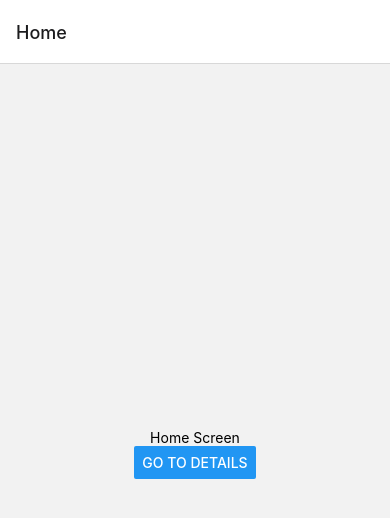
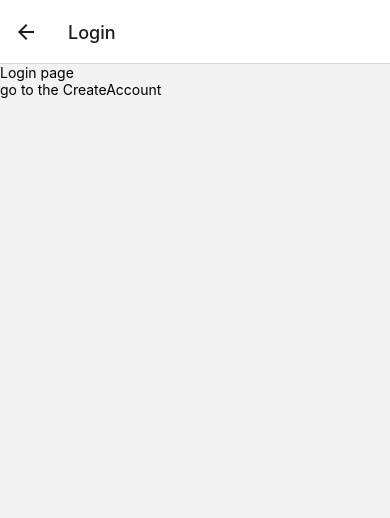
Before and after one commit to bellDev-code/healthApp-front, a React Native app: screen /Login in a window 390 px wide. Shown: the top 518 px of the page. Built offline with nearby package versions, Linux system fonts and the light colour scheme.

Commit message:
Add navigator LoggedOutNav

```diff
--- a/src/App.jsx
+++ b/src/App.jsx
@@ -1,22 +1,11 @@
 import * as React from 'react';
 import {NavigationContainer} from '@react-navigation/native';
-import {createNativeStackNavigator} from '@react-navigation/native-stack';
-import Home from './screens/Home';
-import DetailsScreen from './screens/DetailsScreen';
-
-const Stack = createNativeStackNavigator();
+import LoggedOutNav from './navigators/LoggedOutNav';
 
 function App() {
   return (
     <NavigationContainer>
-      <Stack.Navigator>
-        <Stack.Screen
-          name="Home"
-          component={Home}
-          // options={{title: 'Overview'}}
-        />
-        <Stack.Screen name="DetailsScreen" component={DetailsScreen} />
-      </Stack.Navigator>
+      <LoggedOutNav />
     </NavigationContainer>
   );
 }
--- /dev/null
+++ b/src/navigators/LoggedOutNav.jsx
@@ -0,0 +1,17 @@
+import {createStackNavigator} from '@react-navigation/stack';
+import React from 'react';
+import CreateAccount from '../screens/CreateAccount';
+import Home from '../screens/Home';
+import Login from '../screens/Login';
+
+const Stack = createStackNavigator();
+
+export default function LoggedOutNav() {
+  return (
+    <Stack.Navigator>
+      <Stack.Screen name="Home" component={Home} />
+      <Stack.Screen name="Login" component={Login} />
+      <Stack.Screen name="CreateAccount" component={CreateAccount} />
+    </Stack.Navigator>
+  );
+}
--- /dev/null
+++ b/src/screens/CreateAccount.jsx
@@ -0,0 +1,10 @@
+import React from 'react';
+import {Text, View} from 'react-native';
+
+export default function CreateAccount() {
+  return (
+    <View>
+      <Text>CreateAccount</Text>
+    </View>
+  );
+}
--- a/src/screens/Home.jsx
+++ b/src/screens/Home.jsx
@@ -1,21 +1,20 @@
 import React from 'react';
-import {View, Text, Button} from 'react-native';
+import {View, Text, TouchableOpacity} from 'react-native';
 
-function Home({navigation}) {
+export default function Home({navigation}) {
   return (
     <View style={{flex: 1, alignItems: 'center', justifyContent: 'center'}}>
-      <Text>Home Screen</Text>
-      <Button
-        title="Go to Details"
-        onPress={() =>
-          navigation.navigate('DetailsScreen', {
-            itemId: 86,
-            otherParam: 'anything you want here',
-          })
-        }
-      />
+      <Text>Home</Text>
+      <TouchableOpacity onPress={() => navigation.navigate('CreateAccount')}>
+        <View>
+          <Text>Go to Create Account</Text>
+        </View>
+      </TouchableOpacity>
+      <TouchableOpacity onPress={() => navigation.navigate('Login')}>
+        <View>
+          <Text>Go to Login</Text>
+        </View>
+      </TouchableOpacity>
     </View>
   );
 }
-
-export default Home;
--- /dev/null
+++ b/src/screens/Login.jsx
@@ -0,0 +1,13 @@
+import React from 'react';
+import {Text, TouchableOpacity, View} from 'react-native';
+
+export default function Login({navigation}) {
+  return (
+    <View>
+      <Text>Login page</Text>
+      <TouchableOpacity onPress={() => navigation.navigate('CreateAccount')}>
+        <Text>go to the CreateAccount</Text>
+      </TouchableOpacity>
+    </View>
+  );
+}
```
